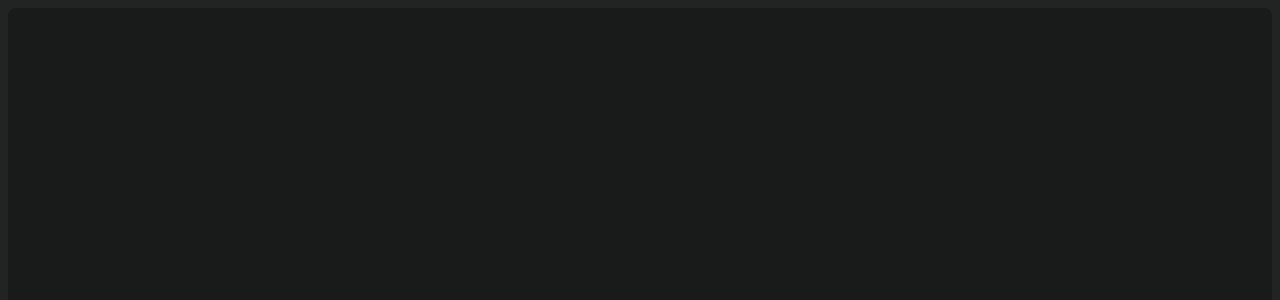
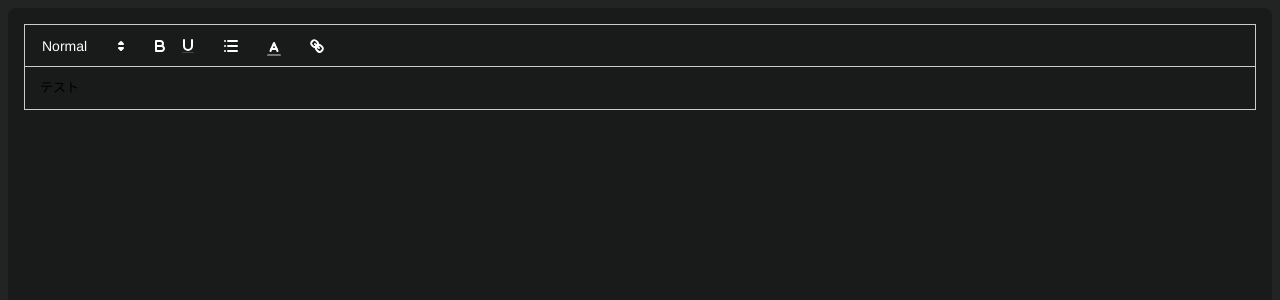
Before and after one commit to Fn-front/rich-text-editor-react, a Next.js app: page / in a window 1280 px wide. Shown: the top 300 px of the page. Built offline with nearby package versions, Linux system fonts and the light colour scheme.

Commit message:
react-quill コンポーネント実装

```diff
--- a/src/app/page.tsx
+++ b/src/app/page.tsx
@@ -1,5 +1,7 @@
+import RichTextEditor from "@/components/richTextEditor";
+
 export default function Home() {
   return (
-    <></>
+    <RichTextEditor valueData="テスト" />
   );
 }
--- /dev/null
+++ b/src/components/richTextEditor/index.tsx
@@ -0,0 +1,35 @@
+'use client'
+
+import { useState } from 'react'
+import ReactQuill from 'react-quill';
+import 'react-quill/dist/quill.snow.css';
+import { Data } from '@/components/richTextEditor/types/index'
+
+
+export const RichTextEditor = (props: Data) => {
+
+  const { valueData } = props
+  const [value, setValue] = useState(valueData ?? '')
+
+  return (
+    <>
+      <ReactQuill
+        theme="snow"
+        modules={{
+          toolbar: [
+            [{ 'size': ['small', false, 'large', 'huge'] }],
+            [ 'bold', 'underline' ],
+            [{ 'list': 'bullet'}],
+            [{ 'color': [] }],
+            ['link'],
+          ]
+        }}
+        placeholder='5000文字以内で記載してください。'
+        value={ value }
+        onChange={setValue}
+      />
+    </>
+  )
+}
+
+export default RichTextEditor
--- /dev/null
+++ b/src/components/richTextEditor/types/index.ts
@@ -0,0 +1,3 @@
+export type Data = {
+    valueData: string
+}
--- a/src/styles/layout/_global_container.scss
+++ b/src/styles/layout/_global_container.scss
@@ -2,3 +2,12 @@
   display: flex;
   min-height: 100vh;
 }
+
+.quill{
+  .ql-snow .ql-picker{
+    color: #fff;
+  }
+  .ql-snow .ql-stroke{
+    stroke: #fff;
+  }
+}
```
Also changed, not shown: src/feature/richTextEditorPreview/index.tsx (added), src/feature/richTextEditorPreview/types/index.ts (added).
